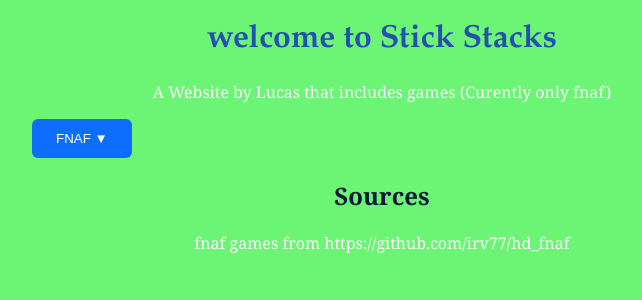
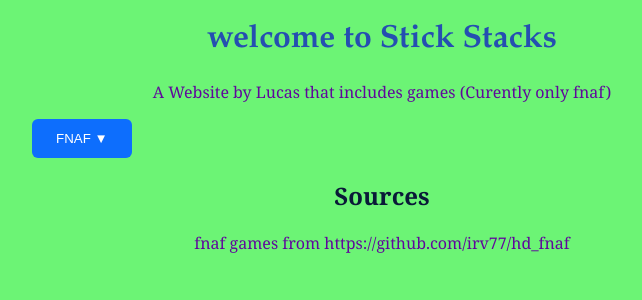
Before and after one commit to Lucas-Mastin/Lucas-Mastin.github.io, a Jekyll site: the page index.html, which Jekyll copies as it is, in a window 1280 px wide. Shown: the top 300 px of the page, without its empty margins (258-900 px from the left). Built offline with Jekyll 4.4.1, drawn with Linux system fonts in a browser that asks for light colours.

Commit message:
fixed text color

```diff
--- a/index.html
+++ b/index.html
@@ -57,7 +57,7 @@ h2 {
 }
 
 p {
-  color: white;
+  color: #60079C;
   text-align: center;
   font-family: Georgia, serif;
 }
```
